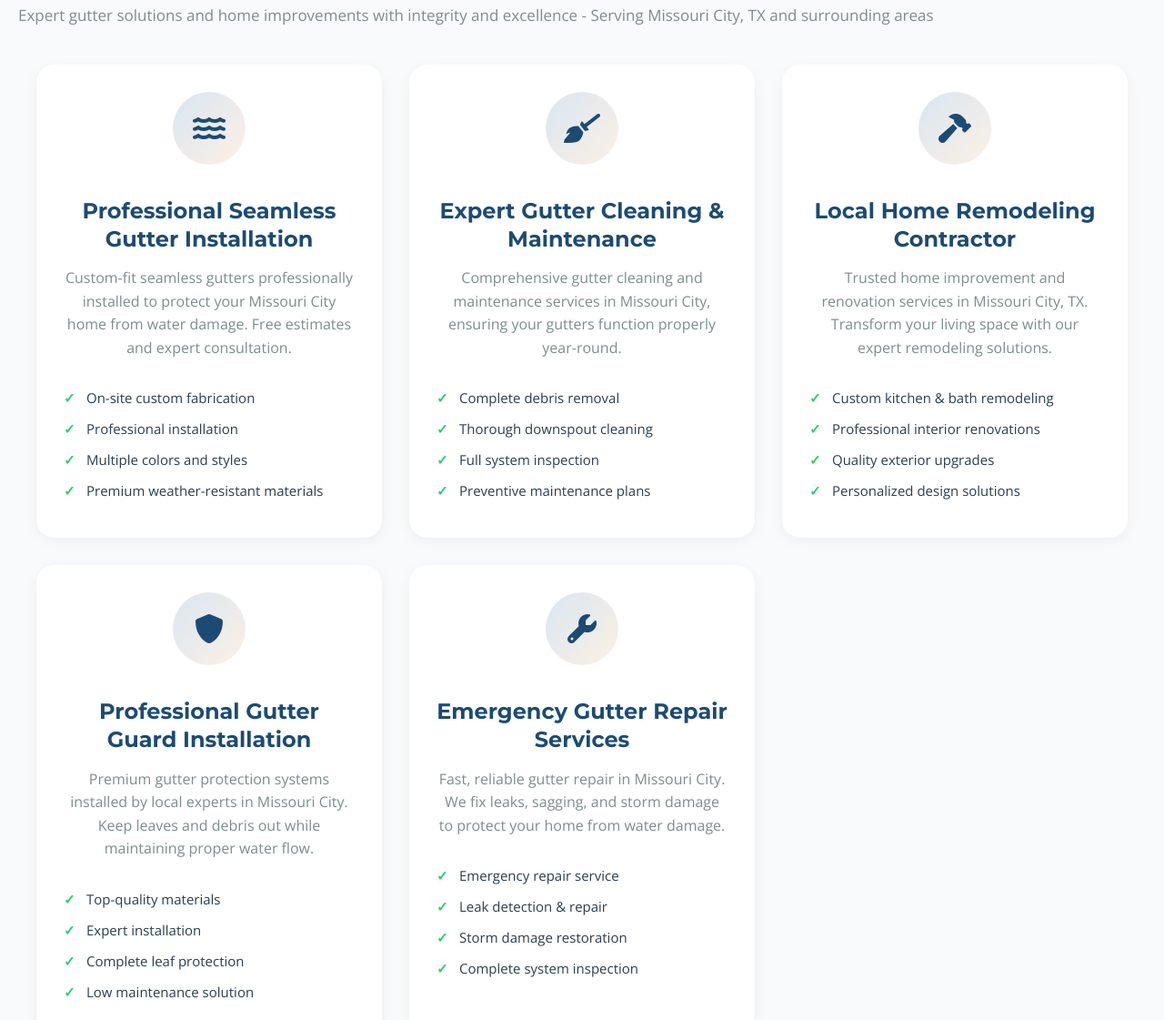
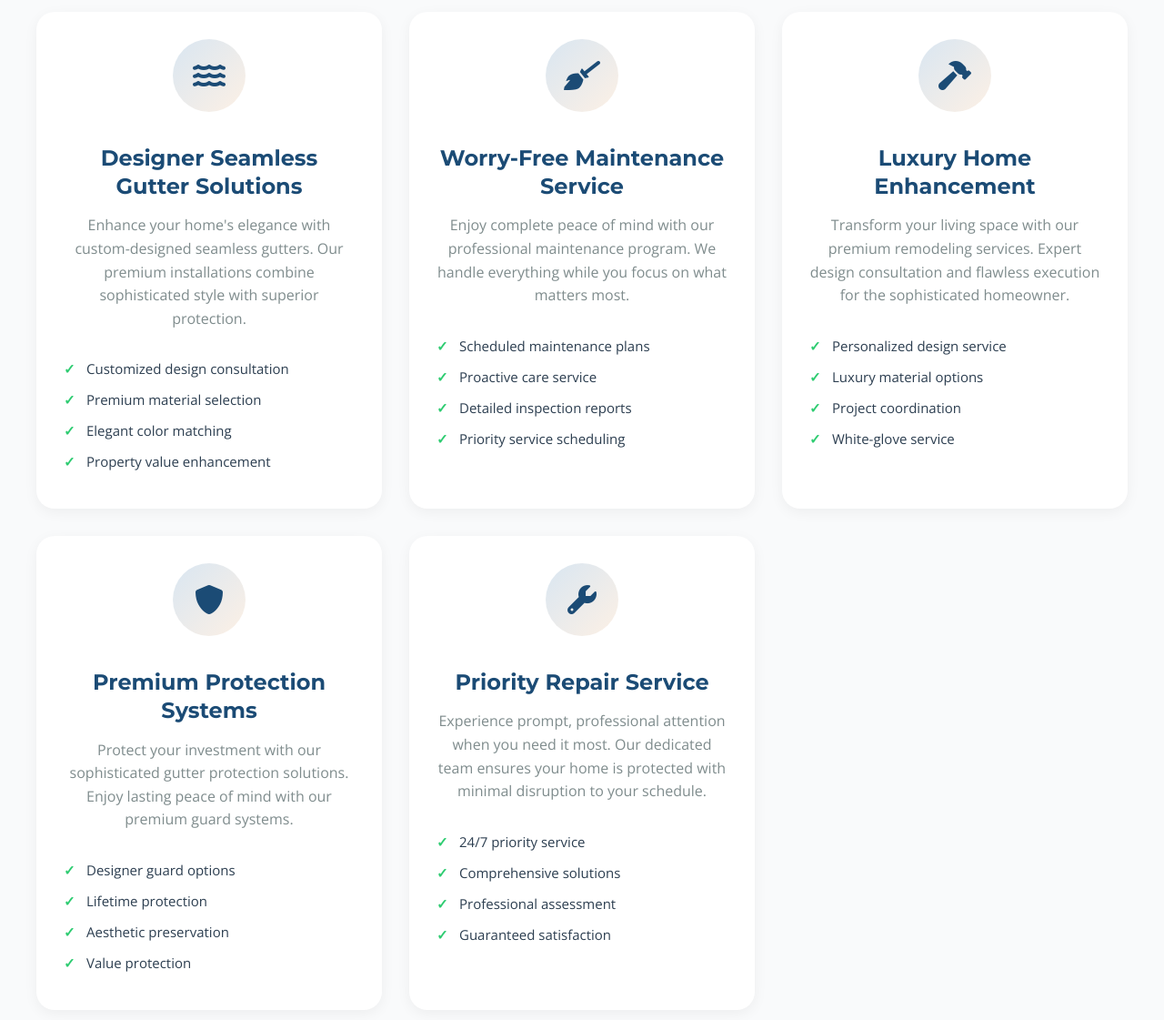
Before and after one commit to htx33/mo-city-gutters, a website: page public/index.html in a window 1280 px wide. Shown: the part 1051-2172 px from the top of the page at 91% size. Drawn offline with nearby package versions, Linux system fonts and the light colour scheme; no server answers; a script that the page names is missing.

Commit message:
Updated website content to target affluent female homeowners with elegant, sophisticated messaging

```diff
--- a/public/index.html
+++ b/public/index.html
@@ -6,14 +6,14 @@
     <title>Mo City Gutters & Remodeling - Professional Gutter & Home Improvement Services</title>
 
     <!-- SEO Meta Tags -->
-    <meta name="description" content="Professional seamless gutter installation, repair, and home remodeling services in Missouri City, TX. Expert gutter cleaning, maintenance, and custom installations with free quotes. Quality workmanship backed by faith and integrity.">
-    <meta name="keywords" content="seamless gutter installation Missouri City TX, gutter repair near Missouri City, Missouri City gutter cleaning service, home remodeling Missouri City Texas, gutter replacement Missouri City TX, gutter maintenance near me, affordable gutter repair Missouri City, custom gutter installation Missouri City, emergency gutter repair, leaf guard installation, storm damage repair, residential gutter services">
+    <meta name="description" content="Trusted, professional gutter solutions for discerning Missouri City homeowners. Seamless installation, elegant design options, and worry-free maintenance. Schedule your personalized consultation today.">
+    <meta name="keywords" content="luxury gutter solutions Missouri City, professional home maintenance Missouri City, trusted gutter contractor Missouri City, home protection experts TX, reliable home services Missouri City, premium gutter installation, elegant gutter designs, property value protection Missouri City, stress-free home maintenance, executive home services">
 
     <!-- Open Graph / Facebook -->
     <meta property="og:type" content="website">
     <meta property="og:url" content="https://mocitygutters.com/">
-    <meta property="og:title" content="Mo City Gutters & Remodeling - Professional Gutter Installation & Repair Services">
-    <meta property="og:description" content="Expert seamless gutter installation, repair, and home remodeling in Missouri City, TX. Professional gutter cleaning, maintenance, and custom installations with free estimates. Local, trusted gutter contractors.">
+    <meta property="og:title" content="Mo City Gutters - Elegant Home Solutions & Professional Service">
+    <meta property="og:description" content="Experience peace of mind with Missouri City's most trusted gutter professionals. Elegant solutions, reliable service, and complete home protection for the discerning homeowner.">
     <meta property="og:image" content="https://mocitygutters.com/images/hero-home.jpg">
 
     <!-- Twitter -->
@@ -63,26 +63,26 @@
     </header>
 
     <section class="hero">
-        <img src="images/hero-home.jpg" alt="Beautiful home with quality gutters" class="hero-background">
+        <img src="images/hero-home.jpg" alt="Elegant home with premium gutter system" class="hero-background">
         <div class="hero-overlay"></div>
         <div class="hero-content">
-            <h1>Professional Gutter Solutions</h1>
-            <p>Transform your home with Professional Seamless Gutters and Expert Remodeling Solutions.</p>
-            <a href="#contact" class="cta-button">Get a Free Quote</a>
+            <h1>Elegant Home Protection Solutions</h1>
+            <p>Experience worry-free home maintenance with Missouri City's most trusted gutter professionals. Protect your investment with style and confidence.</p>
+            <a href="#contact" class="cta-button">Schedule Your Personal Consultation</a>
         </div>
     </section>
 
     <section class="mission">
         <div class="mission-content">
-            <h2>Our Mission</h2>
-            <p>At Mo City Gutters and Remodeling, our mission is to enhance and protect homes with top-quality seamless gutters and exceptional exterior remodeling services. Rooted in faith, we are committed to serving our community with integrity, craftsmanship, and care, honoring God in every project while providing solutions that bring lasting value and peace of mind to our customers.</p>
+            <h2>Our Commitment to Excellence</h2>
+            <p>At Mo City Gutters and Remodeling, we understand that your home is more than just a property—it's your sanctuary. Our mission is to provide elegant, lasting solutions that protect your investment while maintaining your home's aesthetic appeal. As a faith-based company, we're committed to delivering exceptional service with integrity, ensuring your complete peace of mind.</p>
         </div>
     </section>
 
     <section id="services" class="services">
         <div class="section-header">
-            <h2>Professional Gutter & Remodeling Services in Missouri City</h2>
-            <p>Expert gutter solutions and home improvements with integrity and excellence - Serving Missouri City, TX and surrounding areas</p>
+            <h2>Premium Home Protection Services</h2>
+            <p>Elegant solutions for the discerning Missouri City homeowner - Where quality meets sophistication</p>
         </div>
         <div class="services-grid">
             <!-- Seamless Gutters -->
@@ -90,13 +90,13 @@
                 <div class="service-symbol">
                     <i class="fa-solid fa-water"></i>
                 </div>
-                <h3>Professional Seamless Gutter Installation</h3>
-                <p>Custom-fit seamless gutters professionally installed to protect your Missouri City home from water damage. Free estimates and expert consultation.</p>
+                <h3>Designer Seamless Gutter Solutions</h3>
+                <p>Enhance your home's elegance with custom-designed seamless gutters. Our premium installations combine sophisticated style with superior protection.</p>
                 <ul class="service-features">
-                    <li>On-site custom fabrication</li>
-                    <li>Professional installation</li>
-                    <li>Multiple colors and styles</li>
-                    <li>Premium weather-resistant materials</li>
+                    <li>Customized design consultation</li>
+                    <li>Premium material selection</li>
+                    <li>Elegant color matching</li>
+                    <li>Property value enhancement</li>
                 </ul>
             </div>
 
@@ -105,13 +105,13 @@
                 <div class="service-symbol">
                     <i class="fa-solid fa-broom"></i>
                 </div>
-                <h3>Expert Gutter Cleaning & Maintenance</h3>
-                <p>Comprehensive gutter cleaning and maintenance services in Missouri City, ensuring your gutters function properly year-round.</p>
+                <h3>Worry-Free Maintenance Service</h3>
+                <p>Enjoy complete peace of mind with our professional maintenance program. We handle everything while you focus on what matters most.</p>
                 <ul class="service-features">
-                    <li>Complete debris removal</li>
-                    <li>Thorough downspout cleaning</li>
-                    <li>Full system inspection</li>
-                    <li>Preventive maintenance plans</li>
+                    <li>Scheduled maintenance plans</li>
+                    <li>Proactive care service</li>
+                    <li>Detailed inspection reports</li>
+                    <li>Priority service scheduling</li>
                 </ul>
             </div>
 
@@ -120,13 +120,13 @@
                 <div class="service-symbol">
                     <i class="fa-solid fa-hammer"></i>
                 </div>
-                <h3>Local Home Remodeling Contractor</h3>
-                <p>Trusted home improvement and renovation services in Missouri City, TX. Transform your living space with our expert remodeling solutions.</p>
+                <h3>Luxury Home Enhancement</h3>
+                <p>Transform your living space with our premium remodeling services. Expert design consultation and flawless execution for the sophisticated homeowner.</p>
                 <ul class="service-features">
-                    <li>Custom kitchen & bath remodeling</li>
-                    <li>Professional interior renovations</li>
-                    <li>Quality exterior upgrades</li>
-                    <li>Personalized design solutions</li>
+                    <li>Personalized design service</li>
+                    <li>Luxury material options</li>
+                    <li>Project coordination</li>
+                    <li>White-glove service</li>
                 </ul>
             </div>
 
@@ -135,13 +135,13 @@
                 <div class="service-symbol">
                     <i class="fa-solid fa-shield-alt"></i>
                 </div>
-                <h3>Professional Gutter Guard Installation</h3>
-                <p>Premium gutter protection systems installed by local experts in Missouri City. Keep leaves and debris out while maintaining proper water flow.</p>
+                <h3>Premium Protection Systems</h3>
+                <p>Protect your investment with our sophisticated gutter protection solutions. Enjoy lasting peace of mind with our premium guard systems.</p>
                 <ul class="service-features">
-                    <li>Top-quality materials</li>
-                    <li>Expert installation</li>
-                    <li>Complete leaf protection</li>
-                    <li>Low maintenance solution</li>
+                    <li>Designer guard options</li>
+                    <li>Lifetime protection</li>
+                    <li>Aesthetic preservation</li>
+                    <li>Value protection</li>
                 </ul>
             </div>
 
@@ -150,13 +150,13 @@
                 <div class="service-symbol">
                     <i class="fa-solid fa-wrench"></i>
                 </div>
-                <h3>Emergency Gutter Repair Services</h3>
-                <p>Fast, reliable gutter repair in Missouri City. We fix leaks, sagging, and storm damage to protect your home from water damage.</p>
+                <h3>Priority Repair Service</h3>
+                <p>Experience prompt, professional attention when you need it most. Our dedicated team ensures your home is protected with minimal disruption to your schedule.</p>
                 <ul class="service-features">
-                    <li>Emergency repair service</li>
-                    <li>Leak detection & repair</li>
-                    <li>Storm damage restoration</li>
-                    <li>Complete system inspection</li>
+                    <li>24/7 priority service</li>
+                    <li>Comprehensive solutions</li>
+                    <li>Professional assessment</li>
+                    <li>Guaranteed satisfaction</li>
                 </ul>
             </div>
         </div>
@@ -214,14 +214,14 @@
     <section id="contact">
         <div class="contact-container">
             <div class="contact-info">
-                <h2>Get in Touch</h2>
-                <p>Ready to protect your home with professional gutter solutions? Contact us today for a free consultation and quote.</p>
+                <h2>Let's Discuss Your Home's Needs</h2>
+                <p>Schedule your personal consultation with our expert team. We'll create a customized solution that perfectly matches your home's style and your specific needs.</p>
                 <div class="contact-details">
                     <p><i class="fas fa-phone"></i> (281) 827-9457</p>
                     <p><i class="fas fa-envelope"></i> mocityclean@gmail.com</p>
-                    <p><i class="fas fa-map-marker-alt"></i> Missouri City, TX</p>
+                    <p><i class="fas fa-map-marker-alt"></i> Serving Missouri City's Finest Homes</p>
                     <a href="sms:+12818279457" class="text-cta">
-                        <i class="fas fa-comment-dots"></i> Text Us for Quick Response
+                        <i class="fas fa-comment-dots"></i> Text for Priority Response
                     </a>
                 </div>
             </div>
```
